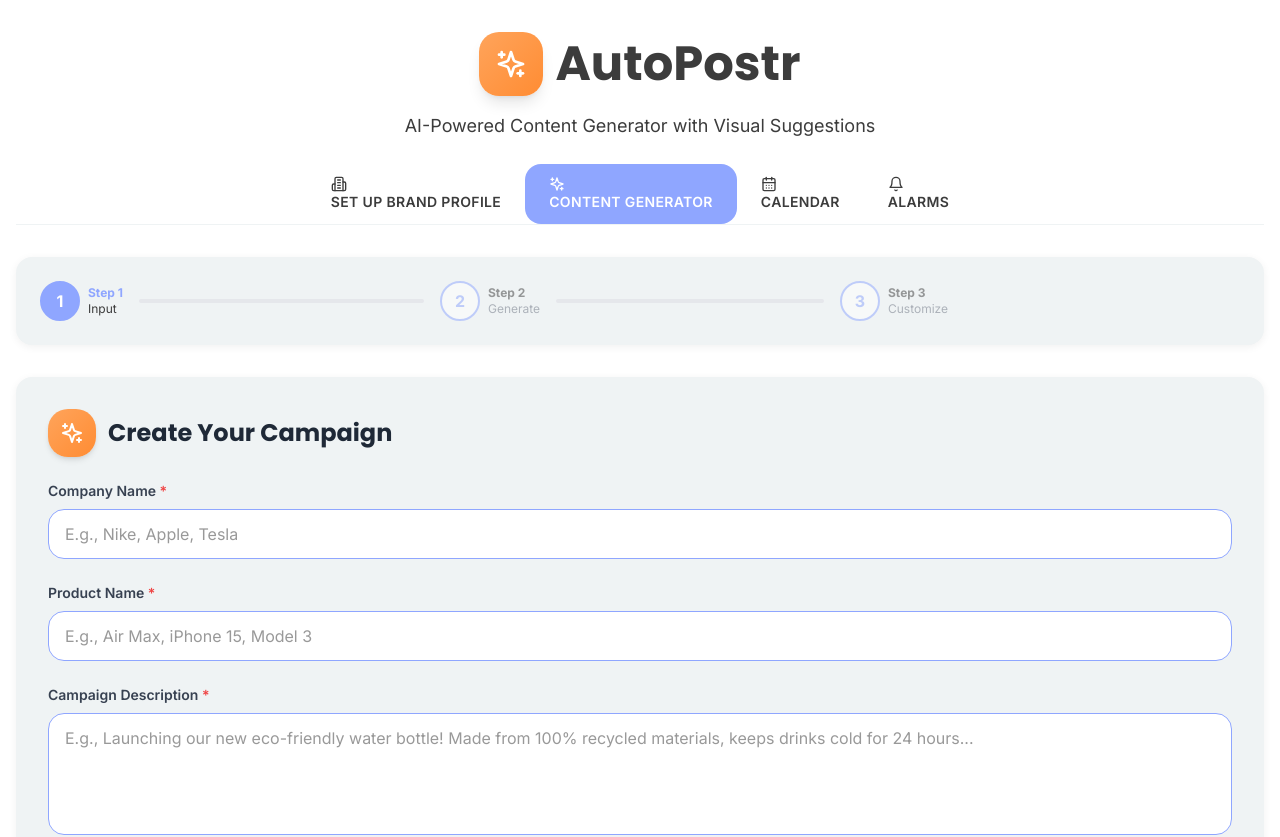
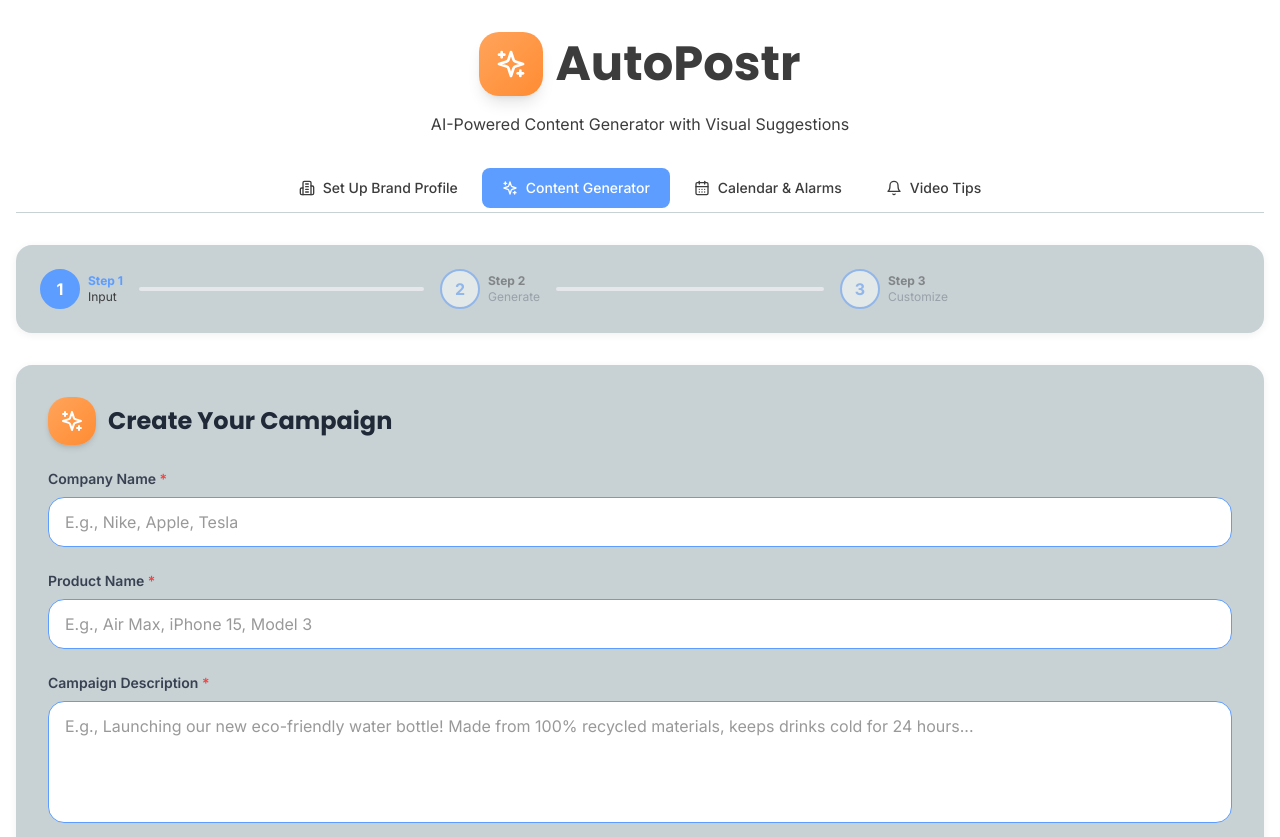
Before and after one commit to ingyinPie/design, a React (Vite) app: page / in a window 1280 px wide. Shown: the top 837 px of the page. Built offline with nearby package versions, Linux system fonts and the light colour scheme; no server answers; the database is empty.

Commit message:
Updated index.css

```diff
--- a/src/App.tsx
+++ b/src/App.tsx
@@ -492,52 +492,52 @@ function App() {
               AutoPostr
             </h1>
           </div>
-          <p className="text-[#3C3C3C] text-lg mb-6">
+          <p className="text-[#3C3C3C] text-base mb-8">
             AI-Powered Content Generator with Visual Suggestions
           </p>
-          <div className="bg-white border-b border-[#EFF3F4]">
-            <div className="flex items-center justify-center gap-0 flex-wrap">
+          <div className="bg-white border-b border-[#C8D1D4] pb-1">
+            <div className="flex items-center justify-center gap-1">
               <button
                 onClick={() => setShowBrandModal(true)}
-                className={`btn-secondary border-none ${
+                className={`btn-secondary flex items-center gap-2 ${
                   false
-                    ? '!bg-[#8FA6FF] !text-white'
+                    ? '!bg-[#5C9DFF] !text-white rounded-lg'
                     : ''
                 }`}
               >
                 <Building2 className="w-4 h-4" />
-                {brandProfile ? `Brand: ${brandProfile.name}` : 'Set Up Brand Profile'}
+                <span>{brandProfile ? `Brand: ${brandProfile.name}` : 'Set Up Brand Profile'}</span>
               </button>
               <button
                 onClick={() => setShowScheduleView(false)}
-                className={`btn-secondary border-none ${
+                className={`btn-secondary flex items-center gap-2 ${
                   !showScheduleView
-                    ? '!bg-[#8FA6FF] !text-white'
+                    ? '!bg-[#5C9DFF] !text-white rounded-lg'
                     : ''
                 }`}
               >
                 <Sparkles className="w-4 h-4" />
-                Content Generator
+                <span>Content Generator</span>
               </button>
               <button
                 onClick={() => setShowScheduleView(true)}
-                className={`btn-secondary border-none ${
+                className={`btn-secondary flex items-center gap-2 ${
                   showScheduleView
-                    ? '!bg-[#8FA6FF] !text-white'
+                    ? '!bg-[#5C9DFF] !text-white rounded-lg'
                     : ''
                 }`}
               >
                 <CalendarDays className="w-4 h-4" />
-                Calendar
+                <span>Calendar & Alarms</span>
               </button>
               <button
                 onClick={() => setShowVideoTips(!showVideoTips)}
-                className={`btn-secondary border-none relative ${
-                  showVideoTips ? '!bg-[#8FA6FF] !text-white' : ''
+                className={`btn-secondary flex items-center gap-2 ${
+                  showVideoTips ? '!bg-[#5C9DFF] !text-white rounded-lg' : ''
                 }`}
               >
                 <Bell className="w-4 h-4" />
-                Alarms
+                <span>Video Tips</span>
               </button>
             </div>
           </div>
--- a/src/components/Calendar.tsx
+++ b/src/components/Calendar.tsx
@@ -138,11 +138,11 @@ export function Calendar({ scheduledPosts, plannedPosts, onDateSelect, onPostCli
   const days = view === 'month' ? getDaysInMonth(currentDate) : getWeekDays(currentDate);
 
   return (
-    <div className="bg-[#EFF3F4] rounded-2xl shadow-md p-6">
+    <div className="bg-[#C8D1D4] rounded-2xl shadow-md p-6">
       <div className="flex items-center justify-between mb-6">
         <div className="flex items-center gap-3">
-          <div className="w-10 h-10 rounded-xl flex items-center justify-center border-2 border-[#8FA6FF]">
-            <CalendarIcon className="w-5 h-5 text-[#8FA6FF]" />
+          <div className="w-10 h-10 rounded-xl flex items-center justify-center border-2 border-[#5C9DFF]">
+            <CalendarIcon className="w-5 h-5 text-[#5C9DFF]" />
           </div>
           <h2 className="text-2xl font-bold text-[#3C3C3C]">Content Calendar</h2>
         </div>
--- a/src/components/ScheduleModal.tsx
+++ b/src/components/ScheduleModal.tsx
@@ -149,7 +149,7 @@ export function ScheduleModal({ isOpen, onClose, onSchedule, prefilledData }: Sc
                     onClick={() => togglePlatform(platform.id)}
                     className={`p-4 rounded-xl border-2 transition-all ${
                       isSelected
-                        ? 'border-[#8FA6FF] bg-blue-50 shadow-[0_0_0_3px_rgba(143,166,255,0.3)]'
+                        ? 'border-[#5C9DFF] bg-blue-50 shadow-[0_0_0_3px_rgba(92,157,255,0.3)]'
                         : 'border-gray-200 hover:border-gray-300'
                     }`}
                   >
@@ -190,7 +190,7 @@ export function ScheduleModal({ isOpen, onClose, onSchedule, prefilledData }: Sc
             <button
               type="submit"
               disabled={platforms.length === 0}
-              className="flex-1 px-6 py-3 bg-gradient-to-r from-blue-500 to-cyan-600 text-white rounded-xl font-semibold hover:from-blue-600 hover:to-cyan-700 disabled:from-gray-300 disabled:to-gray-400 disabled:cursor-not-allowed transition-all flex items-center justify-center gap-2"
+              className="flex-1 px-6 py-3 bg-[#5C9DFF] text-white rounded-xl font-semibold hover:bg-[#4A8BFF] disabled:bg-gray-300 disabled:cursor-not-allowed transition-all flex items-center justify-center gap-2"
             >
               <Save className="w-4 h-4" />
               Schedule Post
--- a/src/components/StepNavigator.tsx
+++ b/src/components/StepNavigator.tsx
@@ -46,7 +46,7 @@ export function StepNavigator({ currentStep, onStepClick, canNavigate }: StepNav
               </div>
               <div className="text-left">
                 <div className={`text-xs font-bold ${
-                  currentStep === step.number ? 'text-[#8FA6FF]' : 'text-[#3C3C3C]'
+                  currentStep === step.number ? 'text-[#5C9DFF]' : 'text-[#3C3C3C]'
                 }`}>
                   Step {step.number}
                 </div>
@@ -60,7 +60,7 @@ export function StepNavigator({ currentStep, onStepClick, canNavigate }: StepNav
             {index < steps.length - 1 && (
               <div
                 className={`flex-1 h-1 mx-4 rounded-full transition-all duration-300 ${
-                  currentStep > step.number ? 'bg-[#8FA6FF]' : 'bg-gray-200'
+                  currentStep > step.number ? 'bg-[#5C9DFF]' : 'bg-gray-200'
                 }`}
               />
             )}
--- a/src/components/VideoOptimizationTips.tsx
+++ b/src/components/VideoOptimizationTips.tsx
@@ -10,10 +10,10 @@ export function VideoOptimizationTips() {
   ];
 
   return (
-    <div className="bg-[#EFF3F4] rounded-2xl shadow-md p-8 mb-8">
+    <div className="bg-[#C8D1D4] rounded-2xl shadow-md p-8 mb-8">
       <div className="flex items-center gap-3 mb-6">
-        <div className="w-10 h-10 rounded-xl flex items-center justify-center border-2 border-[#8FA6FF]">
-          <Video className="w-5 h-5 text-[#8FA6FF]" />
+        <div className="w-10 h-10 rounded-xl flex items-center justify-center border-2 border-[#5C9DFF]">
+          <Video className="w-5 h-5 text-[#5C9DFF]" />
         </div>
         <div>
           <h2 className="text-2xl font-bold text-[#3C3C3C]">Video Tips</h2>
--- a/src/index.css
+++ b/src/index.css
@@ -21,13 +21,13 @@
 
 @layer components {
   .input-orange {
-    @apply bg-white border-[1.5px] border-[#8FA6FF] text-gray-900 rounded-2xl px-4 py-3
-           focus:outline-none focus:ring-0 focus:border-[#8FA6FF] transition-all duration-300;
-    box-shadow: 0 0 0 0 rgba(143, 166, 255, 0);
+    @apply bg-white border-[1.5px] border-[#5C9DFF] text-gray-900 rounded-2xl px-4 py-3
+           focus:outline-none focus:ring-0 focus:border-[#5C9DFF] transition-all duration-300;
+    box-shadow: 0 0 0 0 rgba(92, 157, 255, 0);
   }
 
   .input-orange:focus {
-    box-shadow: 0 0 6px rgba(143, 166, 255, 0.7);
+    box-shadow: 0 0 6px rgba(92, 157, 255, 0.7);
   }
 
   .input-orange::placeholder {
@@ -35,7 +35,7 @@
   }
 
   .card-float {
-    @apply bg-[#EFF3F4] rounded-[16px] transition-all duration-300 relative;
+    @apply bg-[#C8D1D4] rounded-[16px] transition-all duration-300 relative;
     box-shadow: 0 2px 8px rgba(0, 0, 0, 0.06);
     z-index: 1;
   }
@@ -46,8 +46,8 @@
   }
 
   .btn-primary {
-    @apply bg-[#8FA6FF] text-white font-bold rounded-2xl px-6 py-3
-           transition-all duration-300 hover:bg-[#7A95FF] uppercase text-sm tracking-wide;
+    @apply bg-[#5C9DFF] text-white font-bold rounded-2xl px-6 py-3
+           transition-all duration-300 hover:bg-[#4A8BFF] uppercase text-sm tracking-wide;
   }
 
   .btn-primary:active {
@@ -55,18 +55,18 @@
   }
 
   .btn-secondary {
-    @apply bg-white text-[#3C3C3C] font-semibold rounded-2xl px-6 py-3
-           transition-all duration-300 hover:bg-gray-50 uppercase text-sm tracking-wide;
+    @apply bg-transparent text-[#3C3C3C] font-medium rounded-lg px-5 py-2.5
+           transition-all duration-300 hover:bg-gray-50 text-sm;
     border: none;
   }
 
   .btn-schedule {
-    @apply bg-[#8FA6FF] text-white font-bold rounded-2xl px-6 py-3
+    @apply bg-[#5C9DFF] text-white font-bold rounded-2xl px-6 py-3
            transition-all duration-300 uppercase text-sm tracking-wide;
   }
 
   .btn-schedule:hover {
-    box-shadow: 0 0 15px rgba(143, 166, 255, 0.6);
+    box-shadow: 0 0 15px rgba(92, 157, 255, 0.6);
   }
 
   .btn-schedule:active {
@@ -128,17 +128,17 @@
   }
 
   .step-circle {
-    @apply w-10 h-10 rounded-full border-2 border-[#8FA6FF] bg-white
-           flex items-center justify-center text-[#8FA6FF] font-bold text-base
+    @apply w-10 h-10 rounded-full border-2 border-[#5C9DFF] bg-white
+           flex items-center justify-center text-[#5C9DFF] font-bold text-base
            transition-all duration-300;
   }
 
   .step-circle.active {
-    @apply bg-[#8FA6FF] text-white border-[#8FA6FF];
+    @apply bg-[#5C9DFF] text-white border-[#5C9DFF];
   }
 
   .step-circle.completed {
-    @apply bg-[#8FA6FF] text-white border-[#8FA6FF];
+    @apply bg-[#5C9DFF] text-white border-[#5C9DFF];
   }
 }
 
```
Also changed, not shown: src/components/AlarmManager.tsx (+4 -4 lines), src/components/ScheduledPostsList.tsx (+8 -8 lines).
